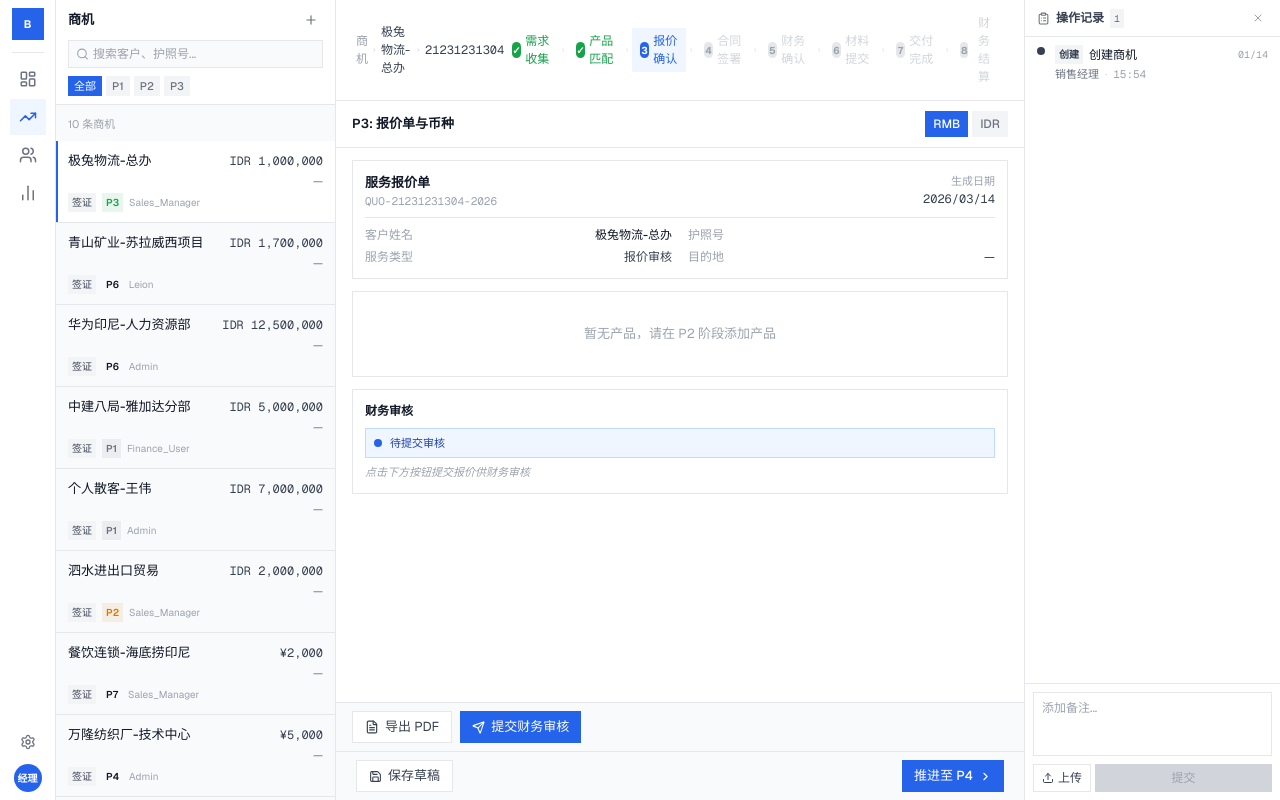
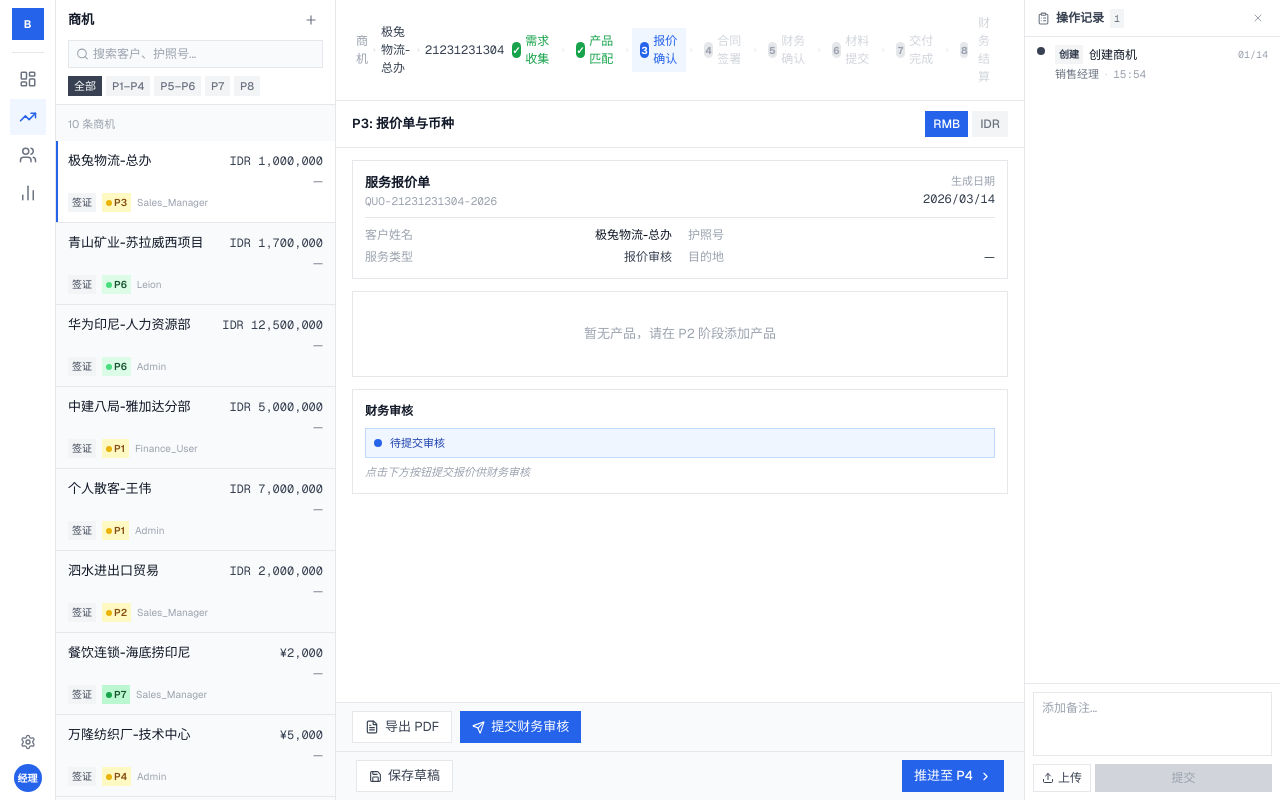
Before and after one commit to roisantoso-id/bantuqifu-sales-hub, a Next.js app: page / in a window 1280 px wide. Built offline with nearby package versions, Linux system fonts and the light colour scheme.

Commit message:
feat: expand stages to P1-P8 and group by color\n\nUpdate stage pills and filter tabs with new color groupings.

```diff
--- a/components/layout/secondary-sidebar.tsx
+++ b/components/layout/secondary-sidebar.tsx
@@ -10,10 +10,23 @@ interface SecondarySidebarProps {
   onSelect: (opp: Opportunity) => void
 }
 
-const STAGES: { id: StageId; label: string; color: string }[] = [
-  { id: 'P1', label: 'P1', color: '#6b7280' },
-  { id: 'P2', label: 'P2', color: '#d97706' },
-  { id: 'P3', label: 'P3', color: '#16a34a' },
+// 阶段颜色分组: P1-P4=黄, P5-P6=浅绿, P7=绿, P8=蓝
+const STAGE_COLOR: Record<StageId, { bg: string; text: string; dot: string }> = {
+  P1: { bg: '#fef9c3', text: '#854d0e', dot: '#eab308' },
+  P2: { bg: '#fef9c3', text: '#854d0e', dot: '#eab308' },
+  P3: { bg: '#fef9c3', text: '#854d0e', dot: '#eab308' },
+  P4: { bg: '#fef9c3', text: '#854d0e', dot: '#eab308' },
+  P5: { bg: '#dcfce7', text: '#14532d', dot: '#4ade80' },
+  P6: { bg: '#dcfce7', text: '#14532d', dot: '#4ade80' },
+  P7: { bg: '#bbf7d0', text: '#14532d', dot: '#16a34a' },
+  P8: { bg: '#dbeafe', text: '#1e3a8a', dot: '#2563eb' },
+}
+
+const STAGE_GROUPS: { label: string; stages: StageId[]; activeColor: string; dotColor: string }[] = [
+  { label: 'P1–P4', stages: ['P1', 'P2', 'P3', 'P4'], activeColor: '#d97706', dotColor: '#eab308' },
+  { label: 'P5–P6', stages: ['P5', 'P6'],              activeColor: '#16a34a', dotColor: '#4ade80' },
+  { label: 'P7',    stages: ['P7'],                    activeColor: '#15803d', dotColor: '#16a34a' },
+  { label: 'P8',    stages: ['P8'],                    activeColor: '#2563eb', dotColor: '#2563eb' },
 ]
 
 const SERVICE_BADGES: Record<string, string> = {
@@ -34,7 +47,9 @@ function formatAmount(amount: number, currency: string) {
 
 export function SecondarySidebar({ opportunities, selectedId, onSelect }: SecondarySidebarProps) {
   const [query, setQuery] = useState('')
-  const [stageFilter, setStageFilter] = useState<StageId | null>(null)
+  const [groupFilter, setGroupFilter] = useState<string | null>(null)
+
+  const activeGroup = STAGE_GROUPS.find((g) => g.label === groupFilter)
 
   const filtered = opportunities.filter((opp) => {
     const matchesQuery =
@@ -43,7 +58,7 @@ export function SecondarySidebar({ opportunities, selectedId, onSelect }: Second
       opp.customer.passportNo.toLowerCase().includes(query.toLowerCase()) ||
       opp.serviceTypeLabel.includes(query) ||
       (opp.destination?.includes(query) ?? false)
-    const matchesStage = !stageFilter || opp.stageId === stageFilter
+    const matchesStage = !activeGroup || activeGroup.stages.includes(opp.stageId)
     return matchesQuery && matchesStage
   })
 
@@ -73,31 +88,31 @@ export function SecondarySidebar({ opportunities, selectedId, onSelect }: Second
           />
         </div>
 
-        {/* Stage filter tabs */}
+        {/* Stage group filter tabs */}
         <div className="mt-2 flex gap-1">
           <button
-            onClick={() => setStageFilter(null)}
+            onClick={() => setGroupFilter(null)}
             className={[
               'h-5 rounded-sm px-1.5 text-[11px] font-medium transition-colors',
-              stageFilter === null
-                ? 'bg-[#2563eb] text-white'
+              groupFilter === null
+                ? 'bg-[#374151] text-white'
                 : 'bg-[#f3f4f6] text-[#6b7280] hover:text-[#111827]',
             ].join(' ')}
           >
             全部
           </button>
-          {STAGES.map((s) => (
+          {STAGE_GROUPS.map((g) => (
             <button
-              key={s.id}
-              onClick={() => setStageFilter(stageFilter === s.id ? null : s.id)}
-              className={[
-                'h-5 rounded-sm px-1.5 text-[11px] font-medium transition-colors',
-                stageFilter === s.id
-                  ? 'bg-[#2563eb] text-white'
-                  : 'bg-[#f3f4f6] text-[#6b7280] hover:text-[#111827]',
-              ].join(' ')}
+              key={g.label}
+              onClick={() => setGroupFilter(groupFilter === g.label ? null : g.label)}
+              className="h-5 rounded-sm px-1.5 text-[11px] font-medium transition-colors"
+              style={
+                groupFilter === g.label
+                  ? { backgroundColor: g.activeColor, color: '#fff' }
+                  : { backgroundColor: '#f3f4f6', color: '#6b7280' }
+              }
             >
-              {s.label}
+              {g.label}
             </button>
           ))}
         </div>
@@ -112,16 +127,14 @@ export function SecondarySidebar({ opportunities, selectedId, onSelect }: Second
       <ul className="flex-1 overflow-y-auto">
         {filtered.map((opp) => {
           const isSelected = opp.id === selectedId
-          const stageInfo = STAGES.find((s) => s.id === opp.stageId)
+          const stageColor = STAGE_COLOR[opp.stageId] ?? STAGE_COLOR.P1
           return (
             <li key={opp.id}>
               <button
                 onClick={() => onSelect(opp)}
                 className={[
                   'relative w-full border-b border-[#e5e7eb] px-3 py-2.5 text-left transition-colors',
-                  isSelected
-                    ? 'bg-white'
-                    : 'hover:bg-white',
+                  isSelected ? 'bg-white' : 'hover:bg-white',
                 ].join(' ')}
               >
                 {/* Active indicator bar */}
@@ -149,15 +162,19 @@ export function SecondarySidebar({ opportunities, selectedId, onSelect }: Second
                   </span>
                 </div>
 
-                {/* Row 3: service badge + stage pill */}
+                {/* Row 3: service badge + stage pill + assignee */}
                 <div className="mt-1 flex items-center gap-1.5">
                   <span className="rounded-sm bg-[#f3f4f6] px-1 py-0.5 text-[10px] font-medium text-[#374151]">
                     {SERVICE_BADGES[opp.serviceType] ?? opp.serviceTypeLabel}
                   </span>
                   <span
-                    className="rounded-sm px-1 py-0.5 text-[10px] font-semibold"
-                    style={{ color: stageInfo?.color, backgroundColor: `${stageInfo?.color}18` }}
+                    className="inline-flex items-center gap-0.5 rounded-sm px-1 py-0.5 text-[10px] font-semibold"
+                    style={{ backgroundColor: stageColor.bg, color: stageColor.text }}
                   >
+                    <span
+                      className="h-1.5 w-1.5 rounded-full"
+                      style={{ backgroundColor: stageColor.dot }}
+                    />
                     {opp.stageId}
                   </span>
                   <span className="text-[10px] text-[#9ca3af]">{opp.assignee}</span>
```
